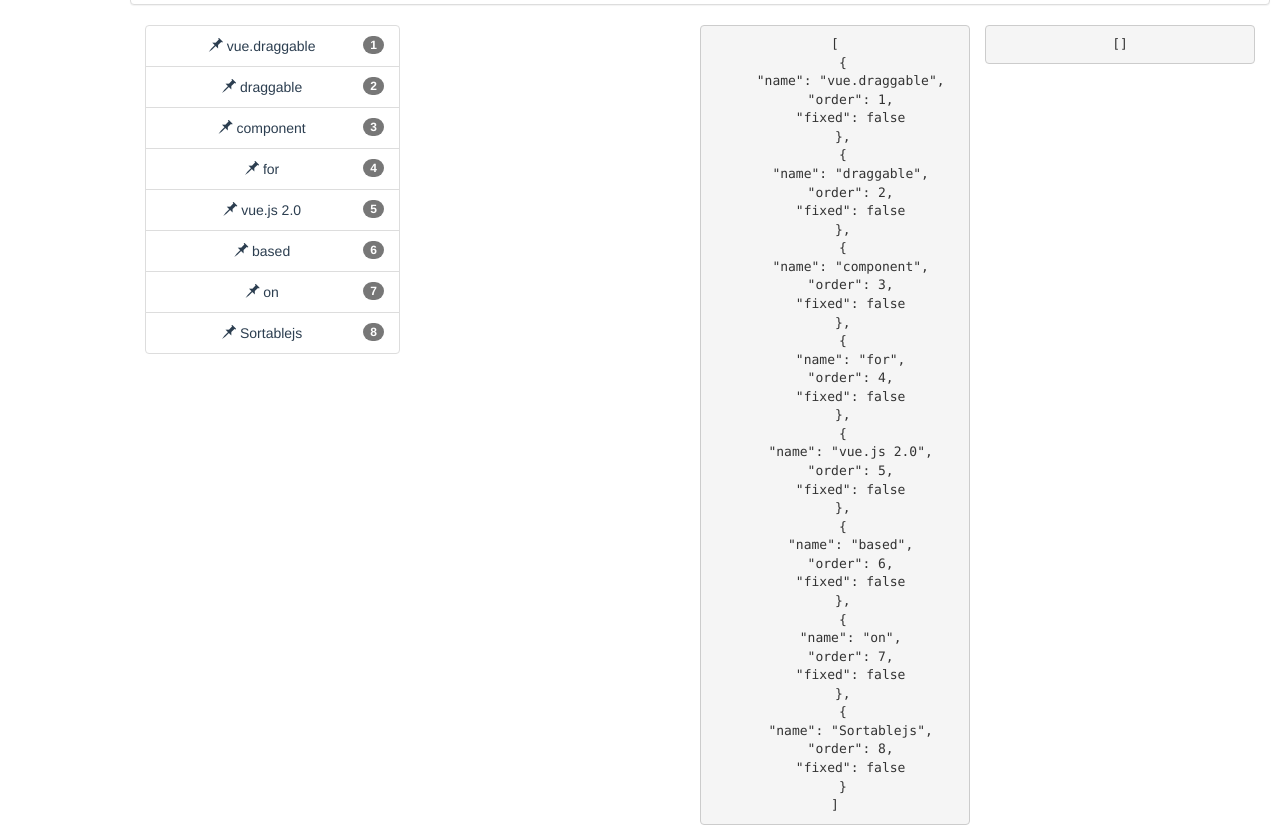
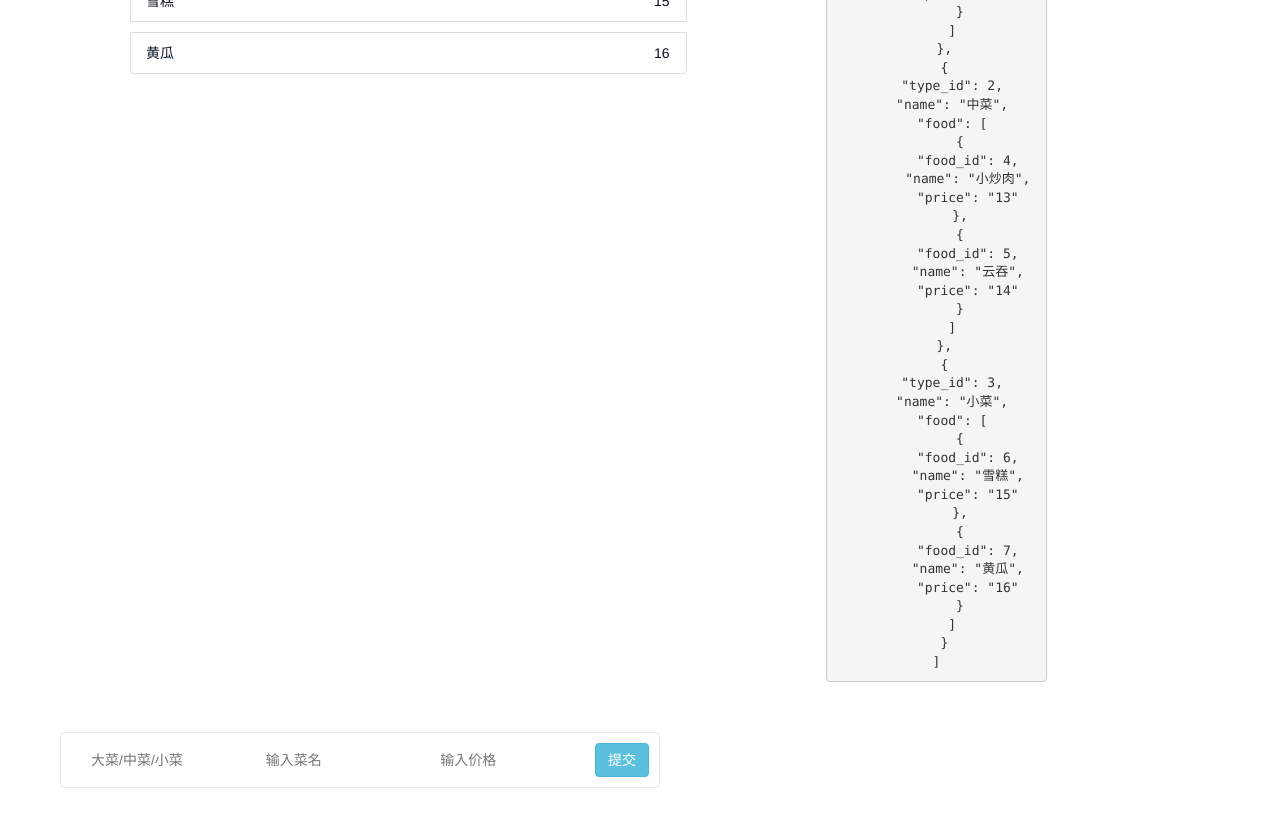
Before and after one commit to feng9217/vue-vuedraggable, a Vue app: page / in a window 1280 px wide. Shown: the part 420-1247 px from the top of the page. Built offline with nearby package versions, Linux system fonts and the light colour scheme.

Commit message:
增加按钮 开始实现插入数据功能

```diff
--- a/src/App.vue
+++ b/src/App.vue
@@ -1,21 +1,19 @@
 <template>
   <div id="app">
-    <example-simple/>
-    <example-complex></example-complex>
     <foods></foods>
   </div>
 </template>
 
 <script>
 import foods from './components/foods.vue'
-import exampleSimple from './components/example-simple'
-import exampleComplex from './components/example-complex.vue'
+// import exampleSimple from './components/example-simple'
+// import exampleComplex from './components/example-complex.vue'
 
 export default {
   name: 'app',
   components: {
-    exampleSimple,
-    exampleComplex,
+    // exampleSimple,
+    // exampleComplex,
     foods
   }
 }
--- a/src/components/foods.vue
+++ b/src/components/foods.vue
@@ -1,4 +1,5 @@
 <template>
+  <div class="wrapper">
   <section class="foods">
     <div class="menu-wrapper">
       <draggable class="menu list-group" element="ul" v-model="menu" :options="dragOptions" @start="isDragging=true" @end="isDragging=false">
@@ -21,9 +22,19 @@
       </div>
     </div>
     <div class="list-group">
-    <pre>{{menu}}</pre>
+      <pre>{{menu}}</pre>
+    </div>
+    <div class="list-group">
+      <pre>{{newItem}}</pre>
     </div>
   </section>
+  <section class="form-wrapper">
+    <input type="text" name="菜式" placeholder="大菜/中菜/小菜">
+    <input type="text" name="'name'" placeholder="输入菜名" v-model.trim.lazy="newItem.name">
+    <input type="text" name="'price'" placeholder="输入价格" v-model.number="newItem.price">
+    <button type="submit" class="btn btn-info" @click="submit">提交</button>
+  </section>
+  </div>
 </template>
 
 <script type="text/javascript">
@@ -61,7 +72,8 @@
         ],
         editable: true,
         isDragging: false,
-        delayedDragging: false
+        delayedDragging: false,
+        newItem: {}
       }
     },
     computed: {
@@ -72,6 +84,26 @@
           disabled: !this.editable,
           ghostClass: 'ghost'
         }
+      }
+    },
+    methods: {
+      submit() {
+        let length = 0
+        let food = []
+        // for(let i=0; i<this.menu.length; i++) {
+        //   food.push(this.menu[i])
+        // }
+        // console.log(food)
+        // food.forEach((item) => {
+        //   console.log(item.food.food_id)
+        //   // for(let i=0; i<item.length; i++){
+        //   //   console.log(item.food)
+        //   // }
+        // })
+        food = this.menu.filter((food_id) => {
+          return food_id > 0
+        })
+        console.log(food)
       }
     },
     components: {
@@ -121,6 +153,20 @@
     position: absolute;
     right: 16px;
   }
+  .form-wrapper{
+    margin-top: 20px;
+    width: 600px;
+    border: 1px solid #E7E7E7;
+    border-radius: 4px;
+    padding: 10px 10px;
+    display: flex;
+  }
+  .form-wrapper input{
+    flex: 1;
+    width: 60px;
+    margin: 0 10px;
+    padding: 0 10px;
+  }
   /* 定义动画 */
   .flip-list-move {
     transition: transform 0.5s;
```
Also changed, not shown: jsExam.html (deleted, +0 -30 lines).
